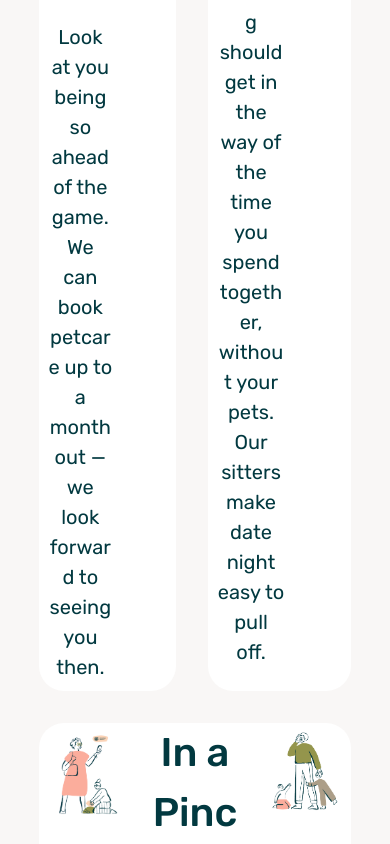
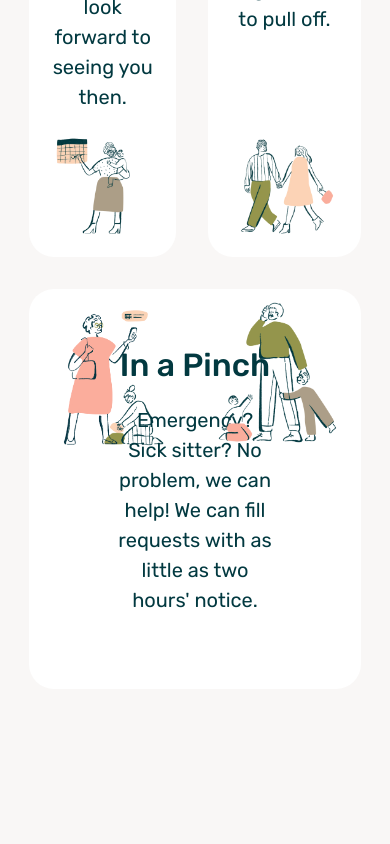
Before and after one commit to samsonc89/otter-replica, a React (Vite) app: page / in a window 390 px wide. Shown: the part 3740-4584 px from the top of the page. After the commit the page ends 4509 px from the top, so only its background shows below. Built offline with nearby package versions, Linux system fonts and the light colour scheme.

Commit message:
Adjust row 2 cards for medium screens

```diff
--- a/src/containers/Why/why.css
+++ b/src/containers/Why/why.css
@@ -72,10 +72,59 @@
 }
 
 .why-row2-image {
-  max-width: 30%;
+  max-width: 23rem;
 }
 
 @media screen and (max-width: 991px) {
+  .why-section {
+    width: 85%;
+  }
+  .why-heading-wrapper {
+    width: 55%;
+  }
+
+  .why-card {
+    padding: 4%;
+    flex-direction: column;
+    align-content: center;
+    justify-content: space-between;
+    gap: 1rem;
+  }
+
+  .why-card-heading {
+    font-size: 2rem;
+    margin-bottom: 1rem;
+  }
+  .why-card-text-wrapper {
+    width: 90%;
+  }
+
+  .why-card-image {
+    position: relative;
+    margin: 0;
+    width: 100%;
+  }
+  .why-row2 {
+  }
+  .why-row2-card {
+    width: 100%;
+    display: flex;
+    justify-content: center;
+    padding: 0 24%;
+  }
+  .why-row2-images {
+    width: 100%;
+    display: flex;
+    justify-content: space-between;
+    align-items: center;
+    position: absolute;
+    top: 0;
+    left: 0;
+  }
+
+  .why-row2-image {
+    max-width: 23rem;
+  }
 }
 
 @media screen and (max-width: 768px) {
```
